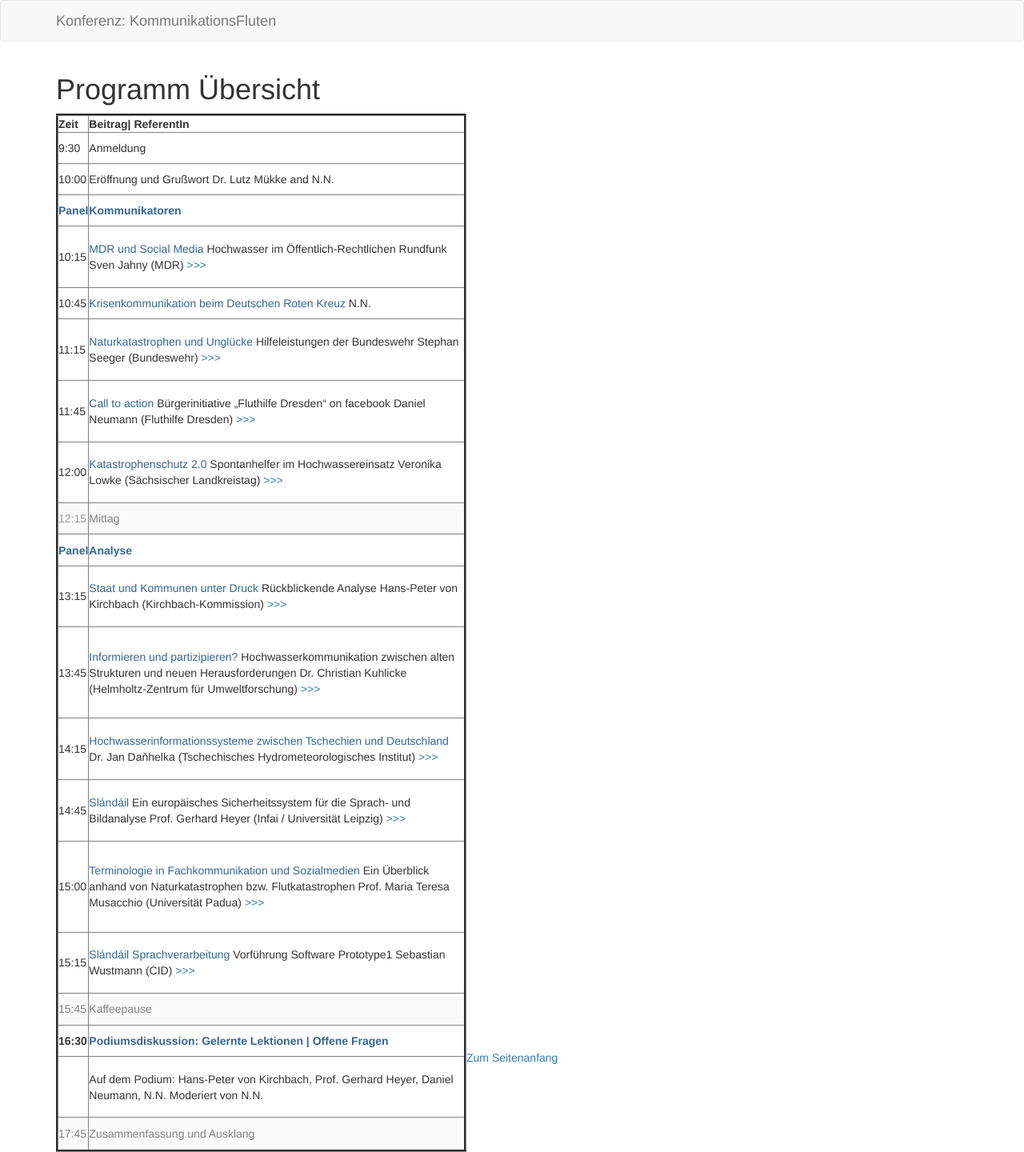
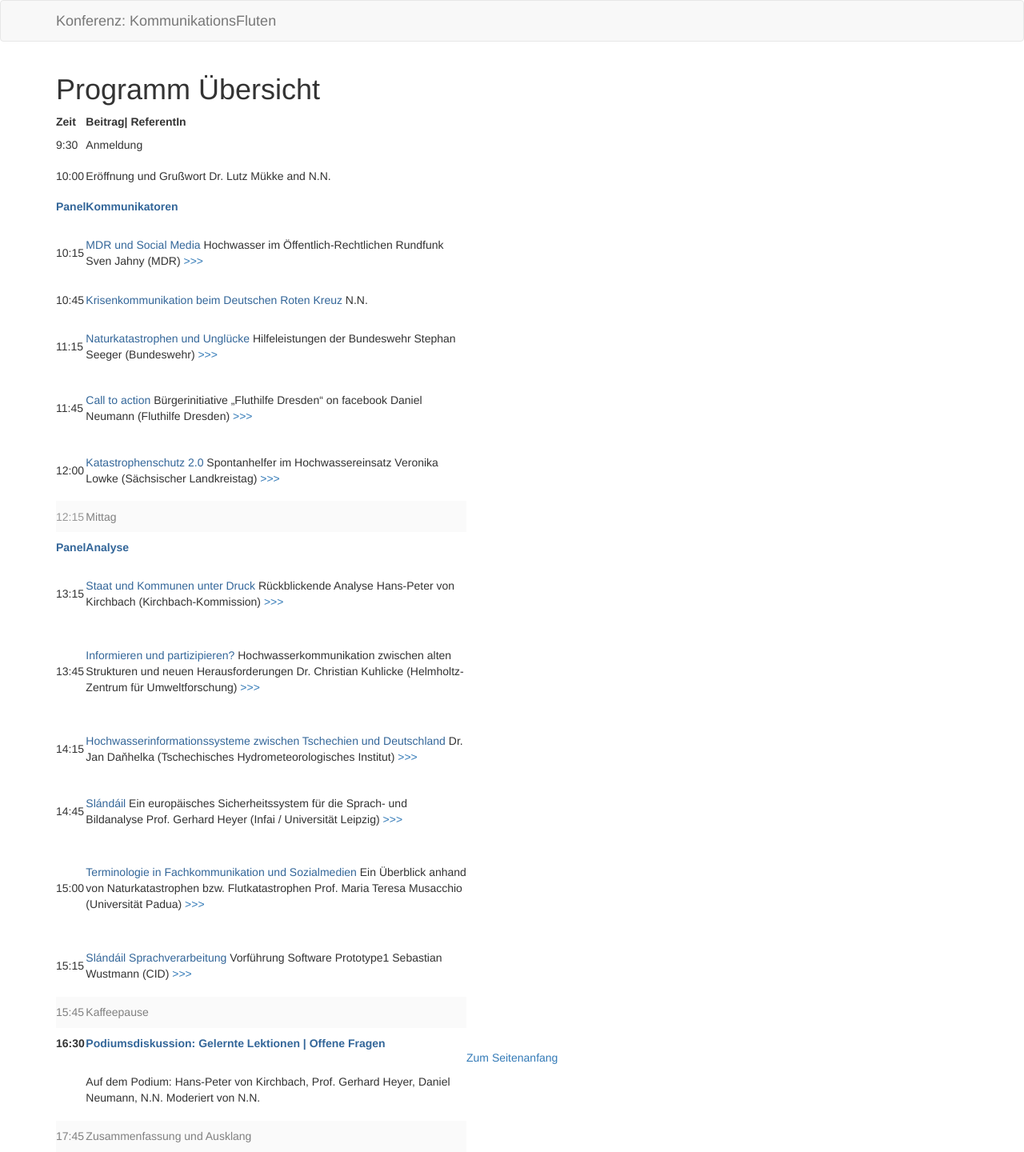
Before and after one commit to susedev/test, a Jekyll site: the page built from programm-uebersicht.html, in a window 1280 px wide. Shown: the whole page at 80% size. Built offline with Jekyll 4.4.1, drawn with Linux system fonts in a browser that asks for light colours.

Commit message:
Edit from JekyllCMS

```diff
--- a/programm-uebersicht.html
+++ b/programm-uebersicht.html
@@ -1,7 +1,7 @@
 ---
 title: Programm Übersicht
 ---
-<table align="left" border="3" style="height: 1298px;" width="513">
+<table align="left" border="0" cellpadding="10" cellspacing="10" style="height: 1298px;" width="513">
 	<thead>
 		<tr>
 			<th scope="col">Zeit</th>
```
